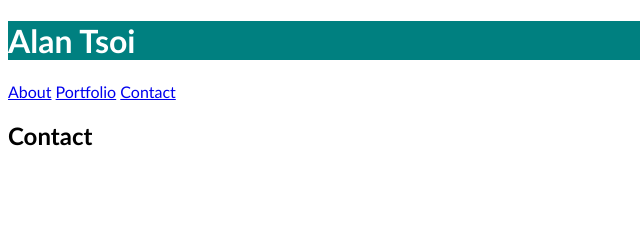
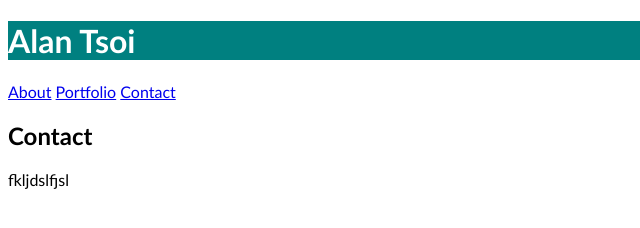
Before and after one commit to stephentsoi92/Basic-Portfolio, a plain HTML site: page portfolio.html in a window 1280 px wide. Shown: the full height of the page, 0-640 px from the left. Drawn offline with Linux system fonts and the light colour scheme.

Commit message:
added a paragraph to porfotlio

```diff
--- a/portfolio.html
+++ b/portfolio.html
@@ -12,5 +12,6 @@
                 <a href="contact.html">Contact</p></a>
         </nav>
         <h2>Contact</h2>
+        <p>fkljdslfjsl</p>
     </body>
 </html>
```
